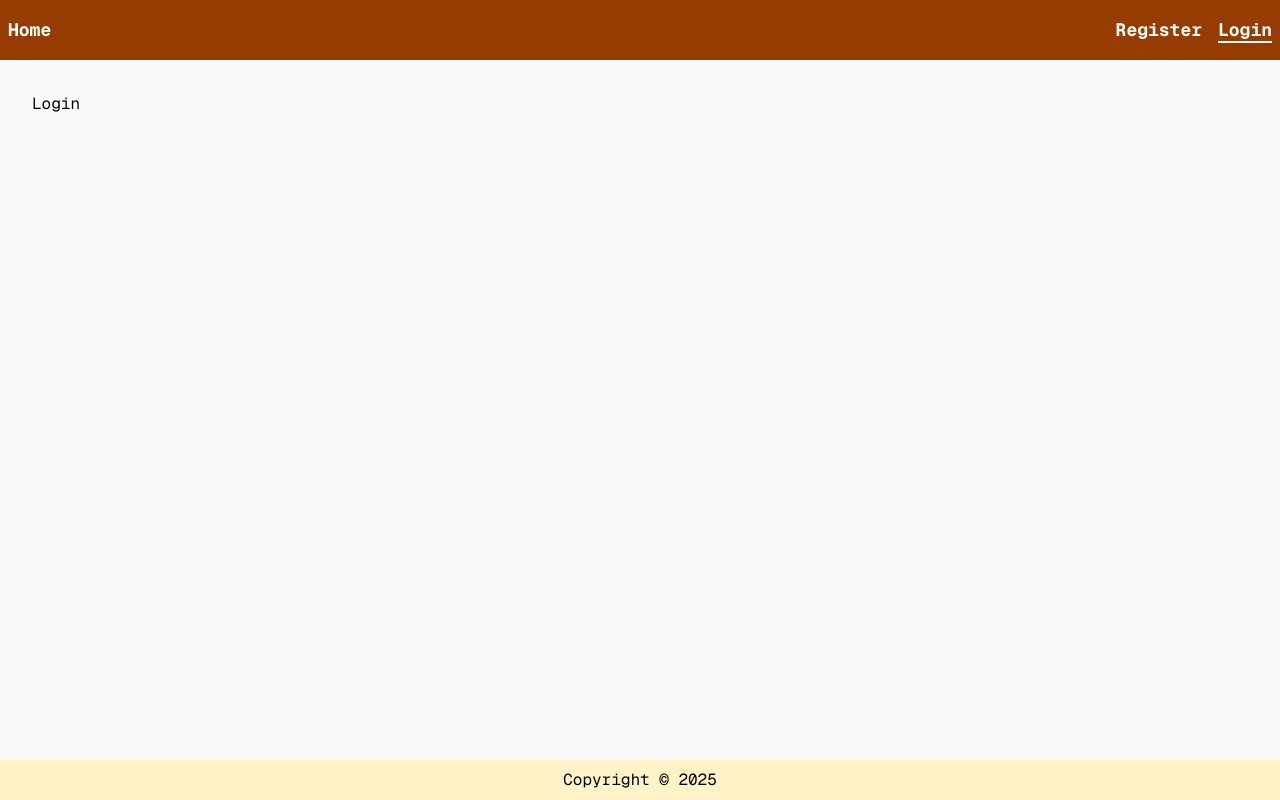
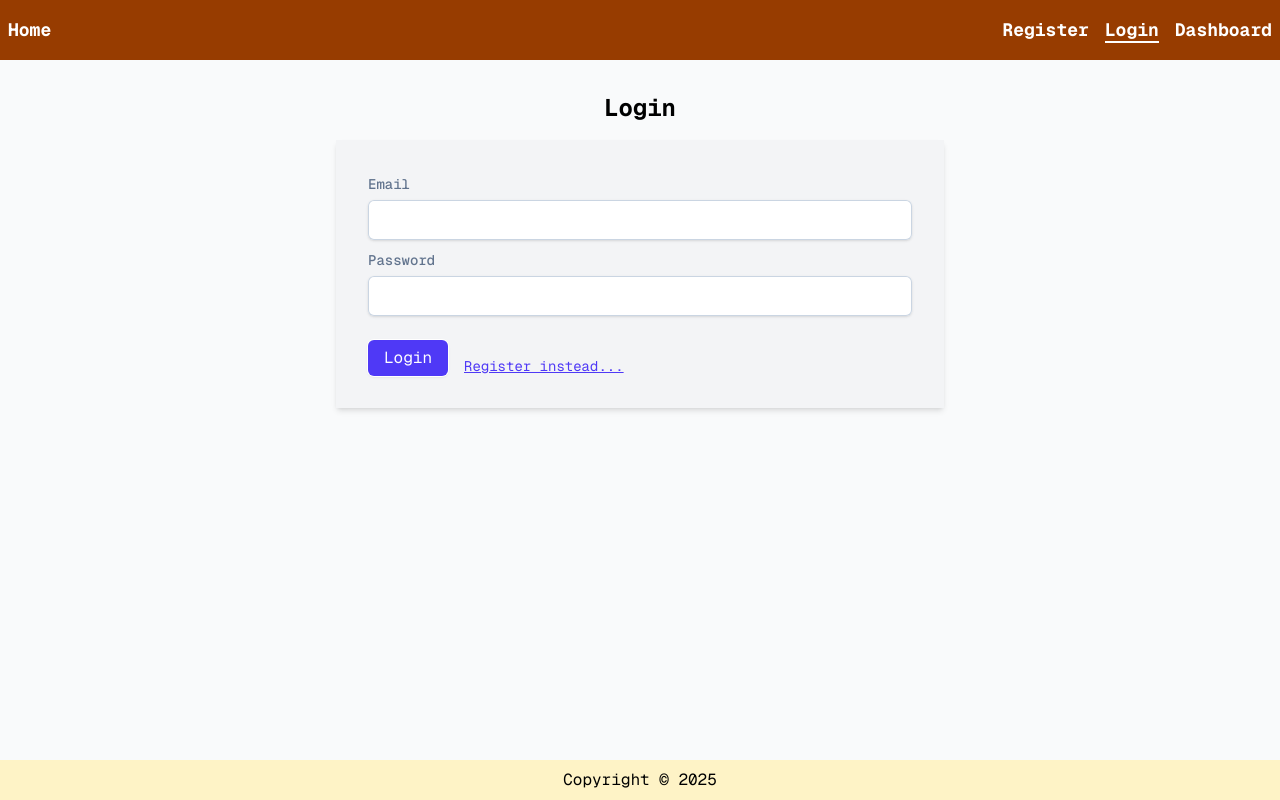
Before and after one commit to Rayzor8/next15-mongodb-lwjon, a Next.js app: page /login in a window 1280 px wide. Built offline with nearby package versions, Linux system fonts and the light colour scheme; no server answers.

Commit message:
create ui login form and login validation

```diff
--- a/src/actions/auth.ts
+++ b/src/actions/auth.ts
@@ -22,15 +22,29 @@ export async function register(prevState: unknown, formData: FormData) {
   }
 
   const { email, password } = validatedFields.data;
+
   const userCollection = await getCollection("users");
 
   if (!userCollection)
-    return { errors: { email: ["User collection not found"] } };
+    return {
+      errors: {
+        email: ["User collection not found"],
+        password: [],
+        confirmPassword: [],
+      },
+    };
 
   // Check if user already exists
   const existingUser = await userCollection.findOne({ email });
 
-  if (existingUser) return { errors: { email: ["User already exists"] } };
+  if (existingUser)
+    return {
+      errors: {
+        email: ["User already exists"],
+        password: [],
+        confirmPassword: [],
+      },
+    };
 
   // Hash password
   const hashedPassword = await bcrypt.hash(password, 10);
@@ -47,3 +61,7 @@ export async function register(prevState: unknown, formData: FormData) {
   await createSession(results.insertedId.toString());
   redirect("/dashboard");
 }
+
+export async function login(prevState: unknown, formData: FormData) {
+  console.log(formData.get("email"));
+}
--- a/src/app/(auth)/login/page.tsx
+++ b/src/app/(auth)/login/page.tsx
@@ -1,3 +1,48 @@
-export default function LoginPage() {
-    return <h1>Login</h1>
+"use client";
+
+import { login } from "@/actions/auth";
+import Link from "next/link";
+import { useActionState } from "react";
+
+
+export default function Login() {
+  const [state, action, pending] = useActionState(login, undefined);
+  console.log(state);
+  return (
+    <div className="mx-auto space-y-4">
+      <h1 className="text-center text-2xl font-bold">Login</h1>
+
+      <form
+        className=" bg-gray-100 p-8 flex flex-col gap-2 shadow-md mx-auto lg:max-w-1/2"
+        action={action}
+      >
+        <div className="space-y-1">
+          <label htmlFor="email">Email</label>
+          <input
+            type="email"
+            id="email"
+            name="email"
+            // defaultValue={state?.email as string}
+          />
+          {/* {state?.errors?.email && (
+            <p className="errorMsg">{state?.errors.email}</p>
+          )} */}
+        </div>
+
+        <div className="space-y-1">
+          <label htmlFor="password">Password</label>
+          <input type="password" id="password" name="password" />
+        </div>
+
+        <div className="flex gap-4 items-end flex-wrap mt-4">
+          <button type="submit" className="btn-primary" disabled={pending}>
+            {pending ? "Loading..." : "Login"}
+          </button>
+          <Link href="/register" className="text-link">
+            Register instead...
+          </Link>
+        </div>
+      </form>
+    </div>
+  );
 }
--- a/src/app/(auth)/register/page.tsx
+++ b/src/app/(auth)/register/page.tsx
@@ -75,7 +75,7 @@ export default function Register() {
           <button type="submit" className="btn-primary" disabled={pending}>
             {pending ? "Loading..." : "Register"}
           </button>
-          <Link href="/" className="text-link">
+          <Link href="/login" className="text-link">
             Login instead...
           </Link>
         </div>
--- a/src/components/navbar/index.tsx
+++ b/src/components/navbar/index.tsx
@@ -10,6 +10,7 @@ export default function Navbar() {
         <div className="space-x-4">
           <NavLink href="/register" label="Register" />
           <NavLink href="/login" label="Login" />
+          <NavLink href="/dashboard" label="Dashboard" />
         </div>
       </nav>
     </header>
--- a/src/lib/validations.ts
+++ b/src/lib/validations.ts
@@ -31,3 +31,21 @@ export const RegisterSchema = z
       });
     }
   });
+
+export const LoginSchema = z.object({
+  email: z
+    .string()
+    .email({
+      message: "Please enter a valid email address",
+    })
+    .trim(),
+  password: z
+    .string()
+    .min(3, {
+      message: "Password must be at least 3 characters long",
+    })
+    .max(10, {
+      message: "Password must be less than 10 characters long",
+    })
+    .trim(),
+});
```
